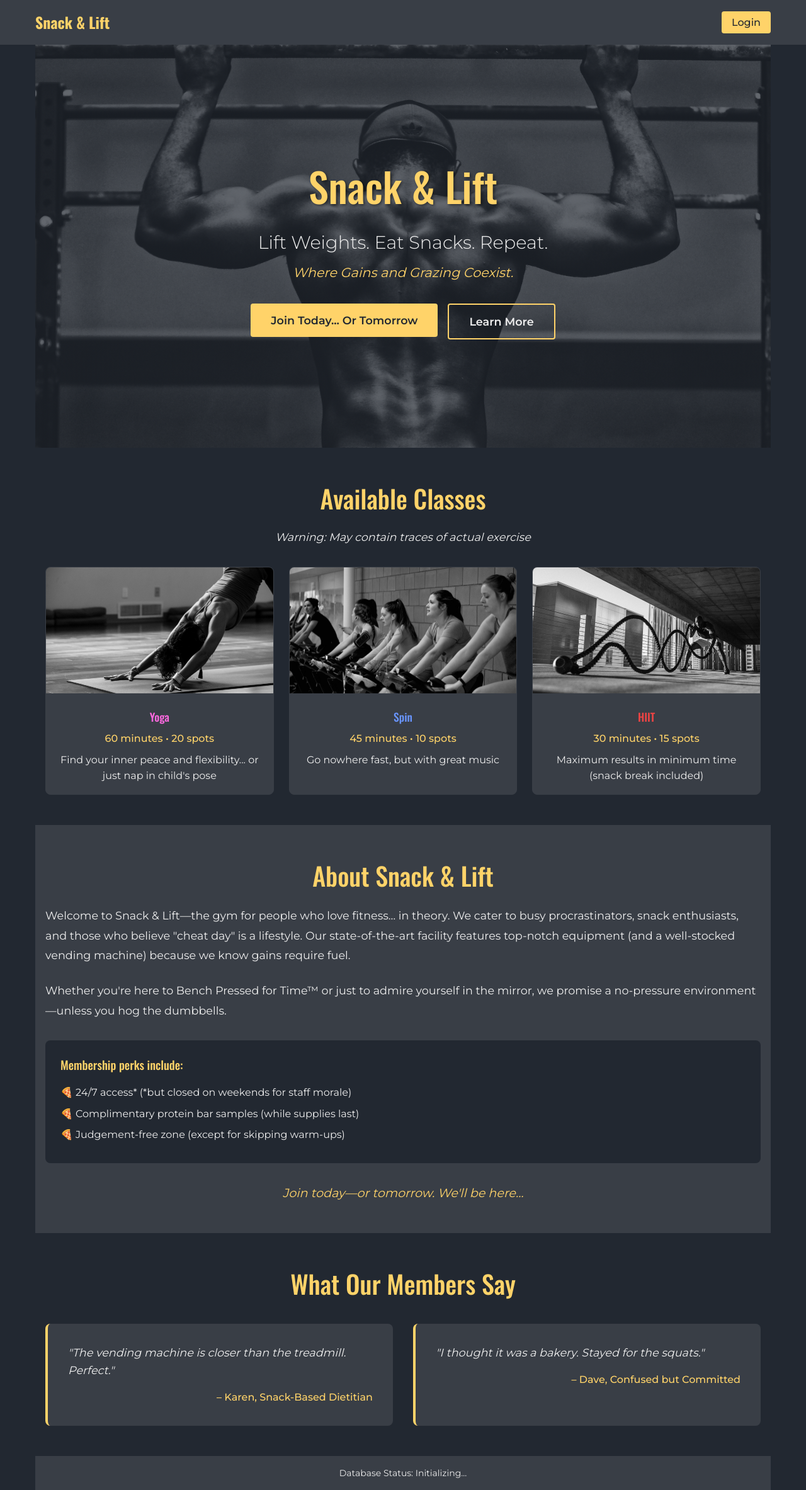
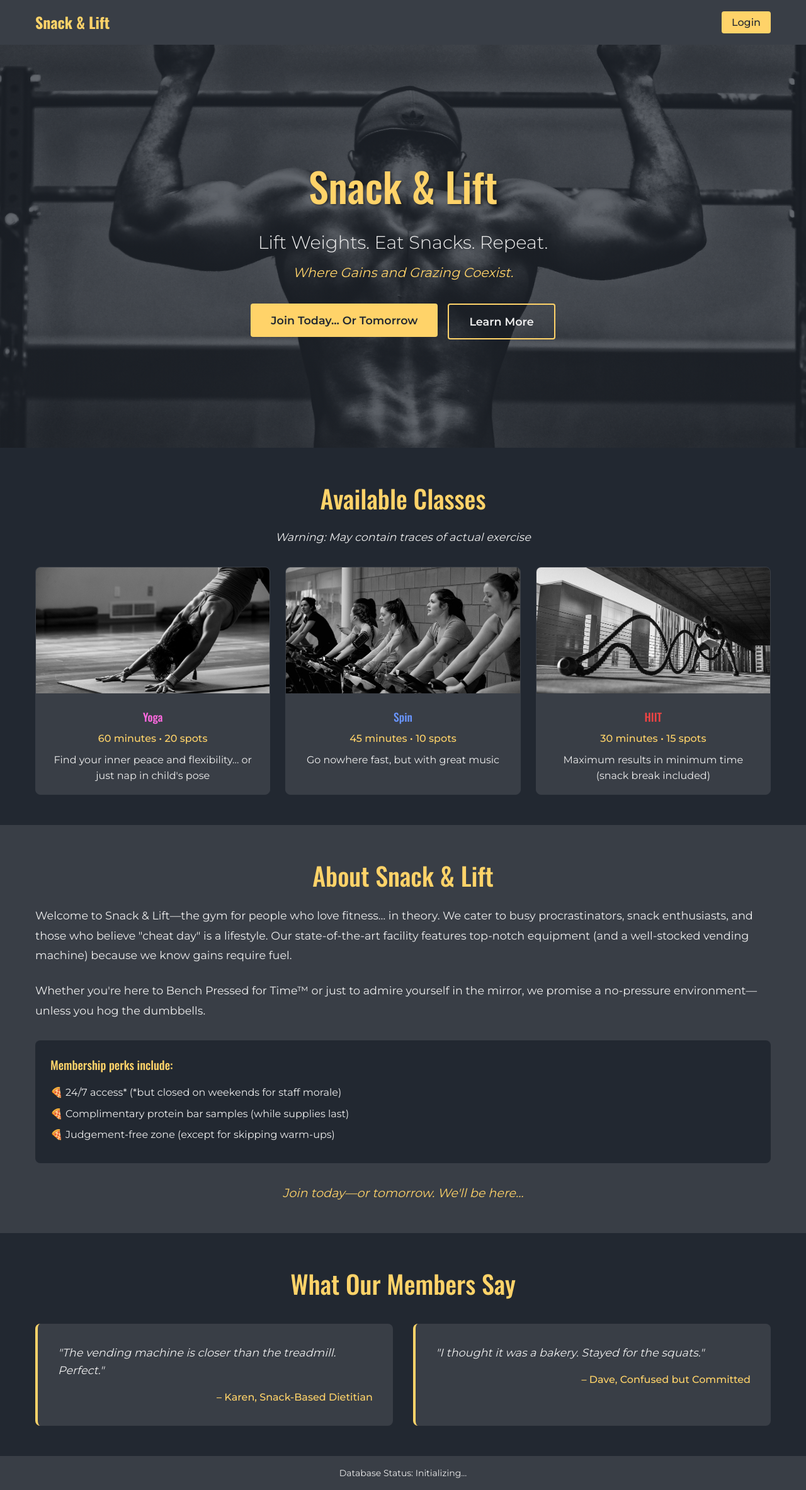
Before and after one commit to appbrewery/gym, a Next.js app: page / in a window 1280 px wide. Shown: the whole page at 63% size. Built offline with nearby package versions, Linux system fonts and the light colour scheme.

Commit message:
edge to edge styling

```diff
--- a/src/pages/Home.module.css
+++ b/src/pages/Home.module.css
@@ -1,10 +1,13 @@
 /* Home page styles */
 .homeContainer {
-  /* No additional styles needed */
+  width: 100%;
+  margin: 0;
+  padding: 0;
 }
 
 /* Hero Section */
 .heroSection {
+  width: 100%;
   height: 80vh;
   background-image: linear-gradient(rgba(34, 40, 49, 0.7), rgba(34, 40, 49, 0.7)),
                     url('/main-edgar-chaparro-sHfo3WOgGTU-unsplash-min.jpg');
@@ -17,6 +20,7 @@
   text-align: center;
   position: relative;
   overflow: hidden;
+  margin: 0;
 }
 
 .heroContent {
@@ -96,8 +100,10 @@
 
 /* Classes Section */
 .classesSection {
+  width: 100%;
   padding: var(--spacing-2xl) 0;
   background-color: var(--bg-primary);
+  margin: 0;
 }
 
 .sectionTitle {
@@ -182,8 +188,10 @@
 
 /* About Section */
 .aboutSection {
+  width: 100%;
   padding: var(--spacing-2xl) 0;
   background-color: var(--bg-secondary);
+  margin: 0;
 }
 
 .aboutContent {
@@ -237,8 +245,10 @@
 
 /* Testimonials Section */
 .testimonialsSection {
+  width: 100%;
   padding: var(--spacing-2xl) 0;
   background-color: var(--bg-primary);
+  margin: 0;
 }
 
 .testimonialsGrid {
@@ -277,9 +287,11 @@
 
 /* Status Section */
 .statusSection {
+  width: 100%;
   text-align: center;
   padding: var(--spacing-md) 0;
   background-color: var(--bg-secondary);
+  margin: 0;
 }
 
 .statusText {
--- a/src/pages/_app.js
+++ b/src/pages/_app.js
@@ -6,7 +6,7 @@ export default function App({ Component, pageProps }) {
   return (
     <>
       <Navigation />
-      <main id="main-content" className="container">
+      <main id="main-content">
         <Component {...pageProps} />
       </main>
     </>
```
